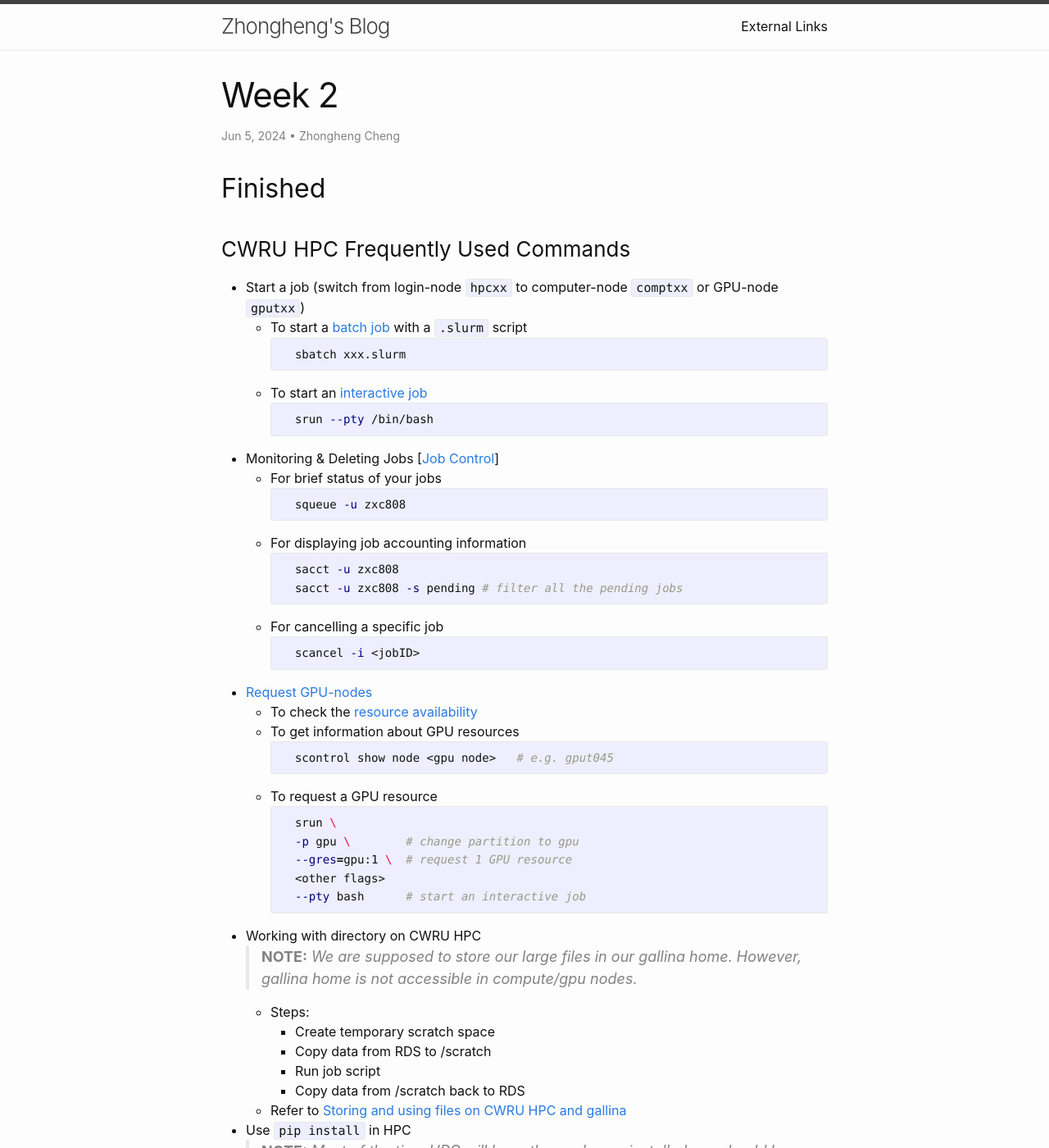
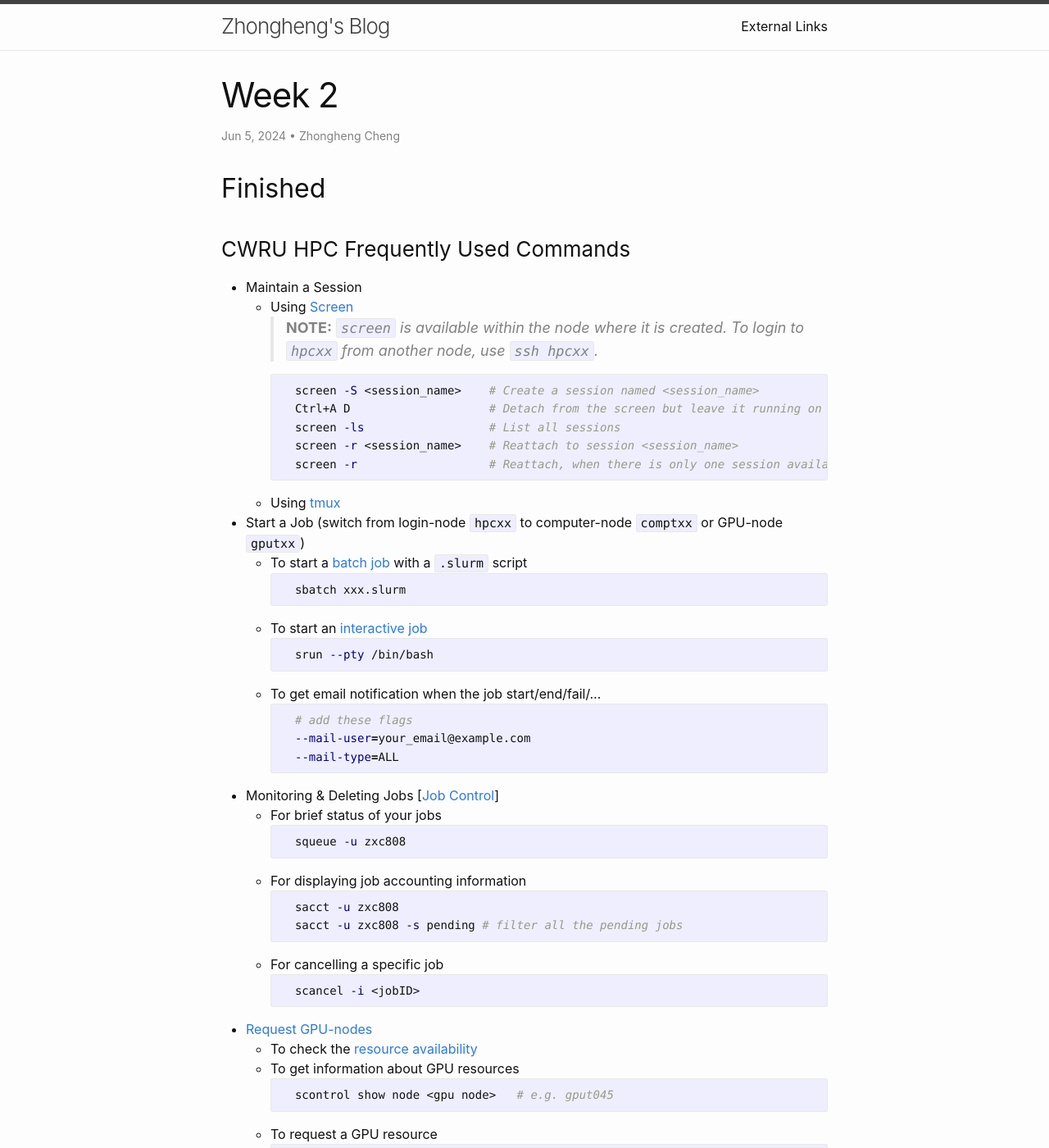
Before and after one commit to Zhongheng-Cheng/zhongheng-cheng.github.io, a Jekyll site: the page built from _posts/2024-06-05-Week-2.md, in a window 1280 px wide and 1400 px high. Shown: the whole window at 82% size. Built offline with Jekyll 4.4.1, drawn with Linux system fonts in a browser that asks for light colours.

Commit message:
added screen related frequently used codes

````diff
--- a/_posts/2024-06-05-Week-2.md
+++ b/_posts/2024-06-05-Week-2.md
@@ -18,7 +18,19 @@ layout: post
 
 ### CWRU HPC Frequently Used Commands
 
-- Start a job (switch from login-node `hpcxx` to computer-node `comptxx` or GPU-node `gputxx`)
+- Maintain a Session
+    - Using [Screen](https://linuxize.com/post/how-to-use-linux-screen/)
+        > **_NOTE:_** `screen` is available within the node where it is created. To login to `hpcxx` from another node, use `ssh hpcxx`.
+
+        ```bash
+        screen -S <session_name>    # Create a session named <session_name>
+        Ctrl+A D                    # Detach from the screen but leave it running on the server
+        screen -ls                  # List all sessions
+        screen -r <session_name>    # Reattach to session <session_name>
+        screen -r                   # Reattach, when there is only one session available
+        ```
+    - Using [tmux](https://en.wikipedia.org/wiki/Tmux)
+- Start a Job (switch from login-node `hpcxx` to computer-node `comptxx` or GPU-node `gputxx`)
     - To start a [batch job](https://sites.google.com/a/case.edu/hpcc/hpc-cluster/important-notes-for-new-users/scheduler-job-script?authuser=1) with a `.slurm` script
     ```bash
     sbatch xxx.slurm
@@ -26,6 +38,12 @@ layout: post
     - To start an [interactive job](https://sites.google.com/a/case.edu/hpcc/hpc-cluster/important-notes-for-new-users/scheduler-job-script?authuser=1)
     ```bash
     srun --pty /bin/bash
+    ```
+    - To get email notification when the job start/end/fail/...
+    ```bash
+    # add these flags
+    --mail-user=your_email@example.com
+    --mail-type=ALL
     ```
 - Monitoring & Deleting Jobs [[Job Control](https://sites.google.com/a/case.edu/hpcc/hpc-cluster/quick-start/jobs/job-control)]
     - For brief status of your jobs
````
